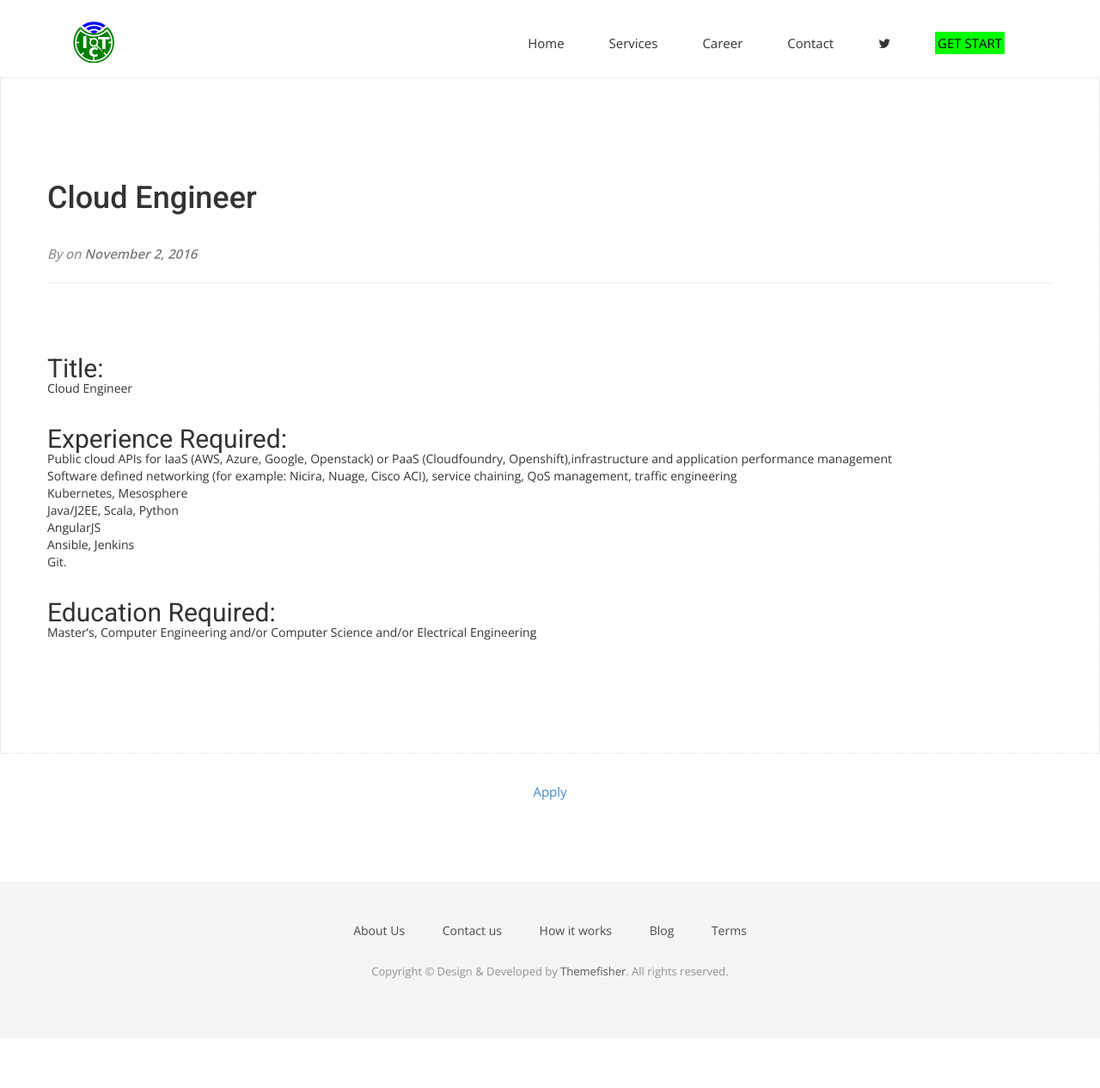
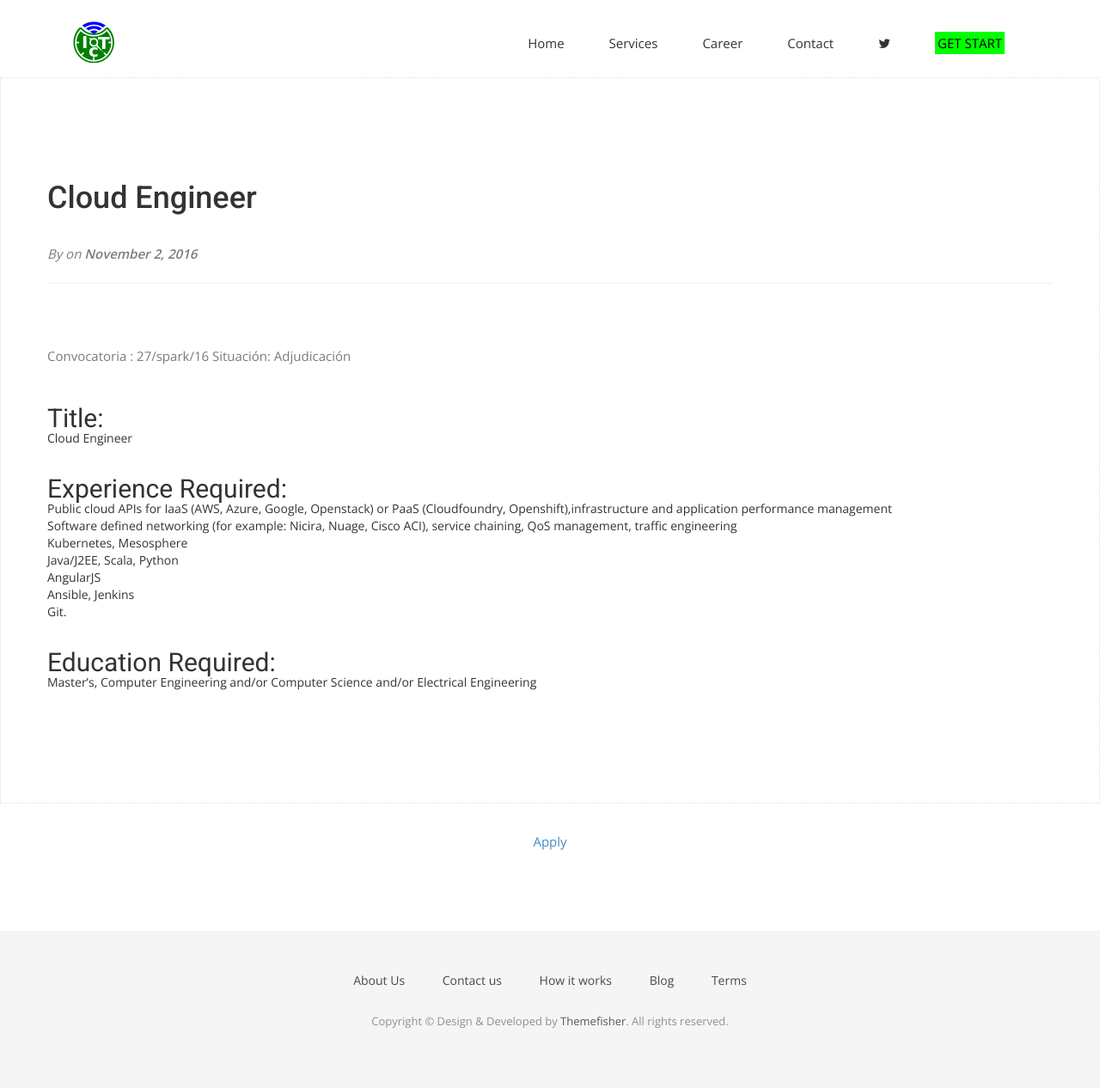
Before and after one commit to iotce/iotce.github.io, a Jekyll site: the page built from _posts/2016/2016-11-02-jp2.md, in a window 1280 px wide. Shown: the whole page at 86% size. Built offline with Jekyll 4.4.1, drawn with Linux system fonts in a browser that asks for light colours; nearby versions of some CDN libraries; some web fonts are replaced; before the commit the page ends 1208 px from its top, so only the background shows below that.

Commit message:
Update 2016-11-02-jp2.md

```diff
--- a/_posts/2016/2016-11-02-jp2.md
+++ b/_posts/2016/2016-11-02-jp2.md
@@ -4,7 +4,7 @@ title: "Cloud Engineer"
 date: "2016-11-02 15:36"
 ---
 
-
+Convocatoria : 27/spark/16 Situación: Adjudicación
 
 ## Title:
 
```
